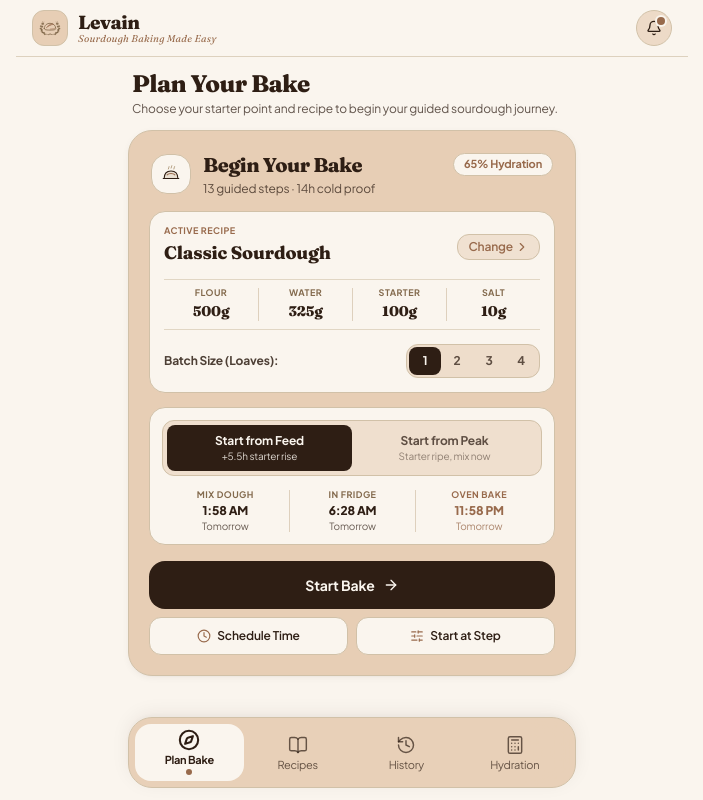
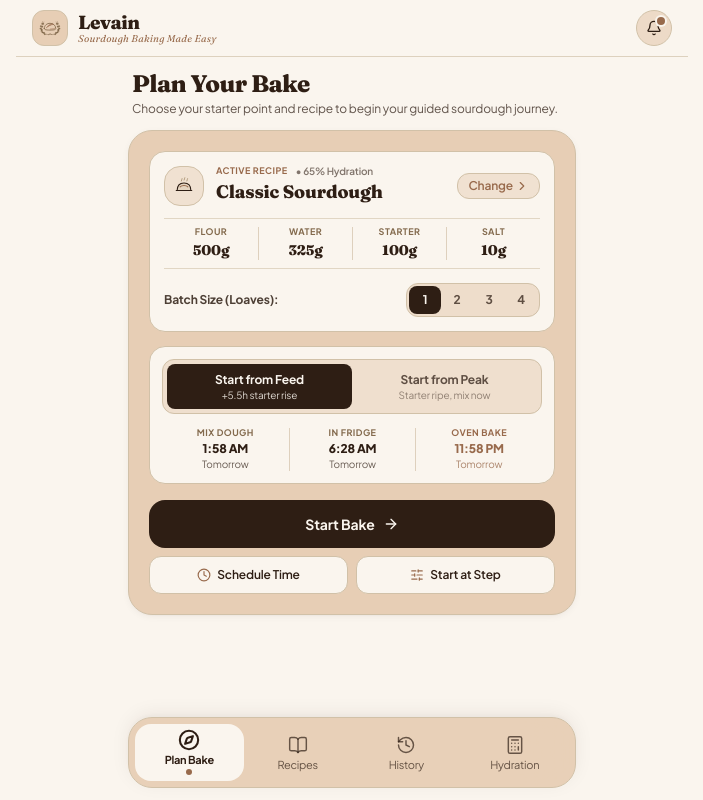
Before and after one commit to Daniel235Lobato/sourdough-timeline, a React (Vite) app: page / in a window 1280 px wide. Shown: the whole page, without its empty margins (288-991 px from the left). Built offline with nearby package versions, Linux system fonts and the light colour scheme; no server answers; the HTML template or start-up script is replaced by a standard one.

Commit message:
refactor: remove redundant Begin Your Bake header to eliminate duplicate titles and declutter screen

```diff
--- a/src/components/home/HomeView.tsx
+++ b/src/components/home/HomeView.tsx
@@ -79,10 +79,16 @@ export const HomeView: React.FC<HomeViewProps> = ({
 
       {/* Main Bake Card */}
       <div className="rounded-3xl bg-[#E7CEB5] p-4 sm:p-5 border border-[#D1C1A8] shadow-card space-y-3.5">
-
-        {/* 1. Header with Emblem, Title & Hydration Badge */}
-        <div className="flex items-center space-x-3 px-0.5">
-          <div className="w-10 h-10 rounded-2xl bg-[#FAF5EE] border border-[#D1C1A8] flex items-center justify-center shrink-0 shadow-2xs">
+        {/* Active Recipe Card */}
+        <div className="bg-[#FAF5EE] rounded-2xl p-3.5 border border-[#D1C1A8] space-y-3">
+          {/* Active Recipe Row with Emblem & Badges */}
+          <button
+            type="button"
+            onClick={onNavigateToRecipes}
+            className="w-full flex items-center justify-between text-left group active-press"
+          >
+            <div className="flex items-center space-x-3 min-w-0 pr-2">
+              <div className="w-10 h-10 rounded-2xl bg-[#E7CEB5]/50 border border-[#D1C1A8] flex items-center justify-center shrink-0 shadow-2xs group-hover:scale-105 transition-transform">
                 <svg
                   width="22"
                   height="22"
@@ -108,39 +114,22 @@ export const HomeView: React.FC<HomeViewProps> = ({
                 </svg>
               </div>
 
-          <div className="flex-1 min-w-0">
-            <div className="flex items-center justify-between gap-2">
-              <h1 className="font-serif text-lg sm:text-xl font-extrabold text-[#2E1E14] tracking-tight leading-tight">
-                Begin Your Bake
-              </h1>
-              <span className="px-2.5 py-0.5 rounded-full bg-[#FAF5EE] border border-[#D1C1A8] text-[11px] font-bold text-[#986A4C] shrink-0">
-                {selectedRecipe.hydration}% Hydration
+              <div className="min-w-0">
+                <div className="flex items-center space-x-2">
+                  <span className="text-[9px] font-bold uppercase tracking-wider text-[#986A4C] block leading-none">
+                    Active Recipe
+                  </span>
+                  <span className="text-[10px] text-[#2E1E14]/60 font-semibold leading-none">
+                    • {selectedRecipe.hydration}% Hydration
                   </span>
                 </div>
-            <p className="text-xs text-[#2E1E14]/75 mt-0.5 leading-snug">
-              {selectedRecipe.steps.length} guided steps · {retardHours}h cold proof
-            </p>
+                <h2 className="font-serif text-base sm:text-lg font-extrabold text-[#2E1E14] mt-0.5 leading-snug">
+                  {selectedRecipe.name}
+                </h2>
               </div>
             </div>
 
-        {/* 2. Active Recipe Details (Full Name, Weights & Loaves) */}
-        <div className="bg-[#FAF5EE] rounded-2xl p-3.5 border border-[#D1C1A8] space-y-3">
-          {/* Active Recipe Row */}
-          <button
-            type="button"
-            onClick={onNavigateToRecipes}
-            className="w-full flex items-center justify-between text-left group active-press"
-          >
-            <div className="min-w-0 pr-2">
-              <span className="text-[9px] font-bold uppercase tracking-wider text-[#986A4C] block leading-none">
-                Active Recipe
-              </span>
-              <h2 className="font-serif text-base sm:text-lg font-extrabold text-[#2E1E14] mt-1 leading-snug">
-                {selectedRecipe.name}
-              </h2>
-            </div>
-
-            <span className="text-xs font-semibold text-[#986A4C] group-hover:text-[#2E1E14] flex items-center shrink-0 ml-2 transition-colors px-2.5 py-1 rounded-xl bg-[#E7CEB5]/50 border border-[#D1C1A8]">
+            <span className="text-xs font-semibold text-[#986A4C] group-hover:text-[#2E1E14] flex items-center shrink-0 transition-colors px-2.5 py-1 rounded-xl bg-[#E7CEB5]/50 border border-[#D1C1A8]">
               <span>Change</span>
               <ChevronRight className="w-3.5 h-3.5 ml-0.5" />
             </span>
```
Lines whose indentation alone changed are shown as unchanged.
